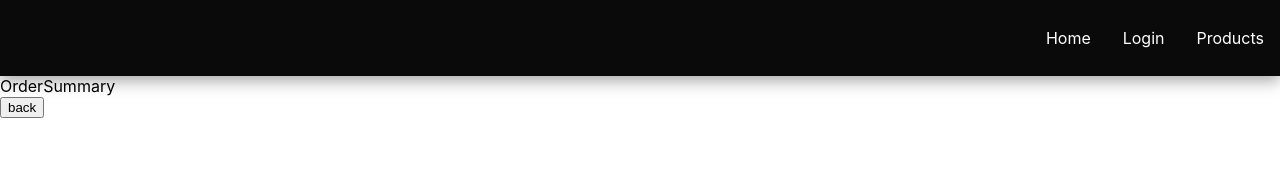
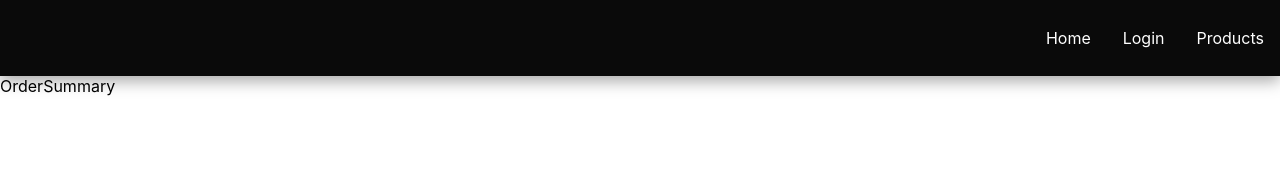
Before and after one commit to Selchuk-Karakus/carriers-of-hope-v2, a React (Create React App) app in the folder client/: page /order-summary in a window 1280 px wide. Shown: the top 187 px of the page. Built offline with nearby package versions, Linux system fonts and the light colour scheme.

Commit message:
Update OrderSummary.js
removed back button

```diff
--- a/client/src/components/OrderSummary.js
+++ b/client/src/components/OrderSummary.js
@@ -1,12 +1,9 @@
 import React from "react";
-import { useNavigate } from "react-router-dom";
 
 function OrderSummary() {
-  const navigate = useNavigate();
   return (
     <>
       <div>OrderSummary</div>
-      <button onClick={() => navigate(-1)}>back</button>
     </>
   );
 }
```
